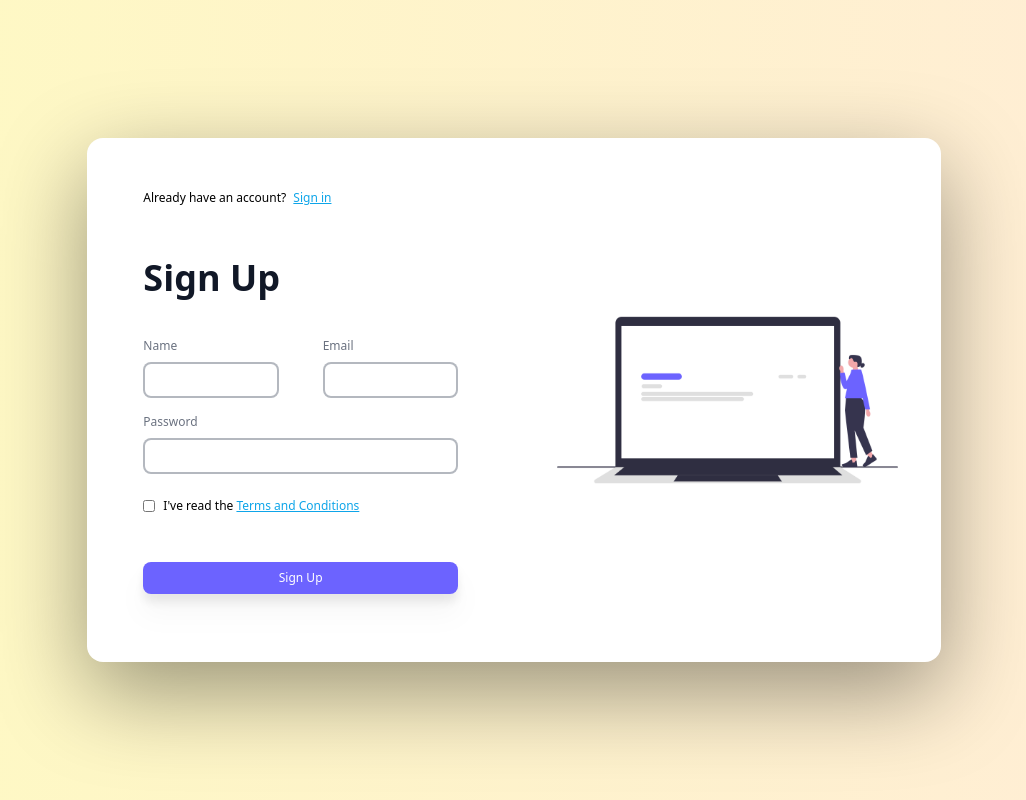
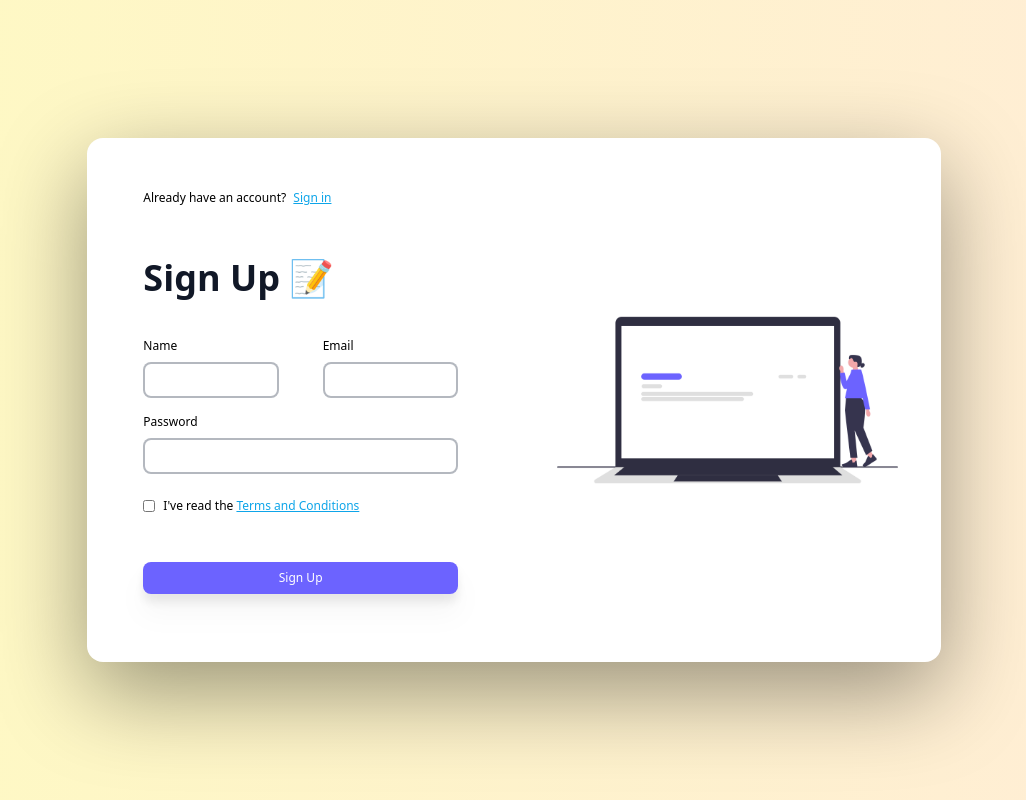
Before and after one commit to sarthakkhanduja/todo-app, a React (Vite) app in the folder frontend/: page /signup in a window 1280 px wide. Shown: the whole page, without its empty margins (126-1152 px from the left). Built offline with nearby package versions, Linux system fonts and the light colour scheme.

Commit message:
Added some more CSS to Sign Up page

```diff
--- a/frontend/src/components/SignUp.jsx
+++ b/frontend/src/components/SignUp.jsx
@@ -10,7 +10,7 @@ export default function SignUp() {
                         <p className='text-xs pb-5 pt-4 pr-1'>Already have an account? <a className='text-xs underline decoration-{sky-500} text-sky-500 pl-1' href="/signin">Sign in</a></p>
                     </div>
                     <div className="text-4xl font-bold text-gray-900 py-8 px-5">
-                        <p>Sign Up</p>
+                        <p>Sign Up 📝</p>
                     </div>
                     <div className="grid grid-cols-2 gap-1">
                         <Field label="Name" givenType="text"/>
@@ -31,7 +31,7 @@ export default function SignUp() {
 function Field(props) {
     return(
         <div className="py-2 px-5">
-            <p className='text-xs text-gray-500 pb-2'>{props.label}</p>
+            <p className='text-xs pb-2'>{props.label}</p>
             <input className='px-2 py-2 border-solid border-2 text-xs border-gray-500/50 rounded-lg w-full' type={props.givenType}></input>
         </div>
     )
```
